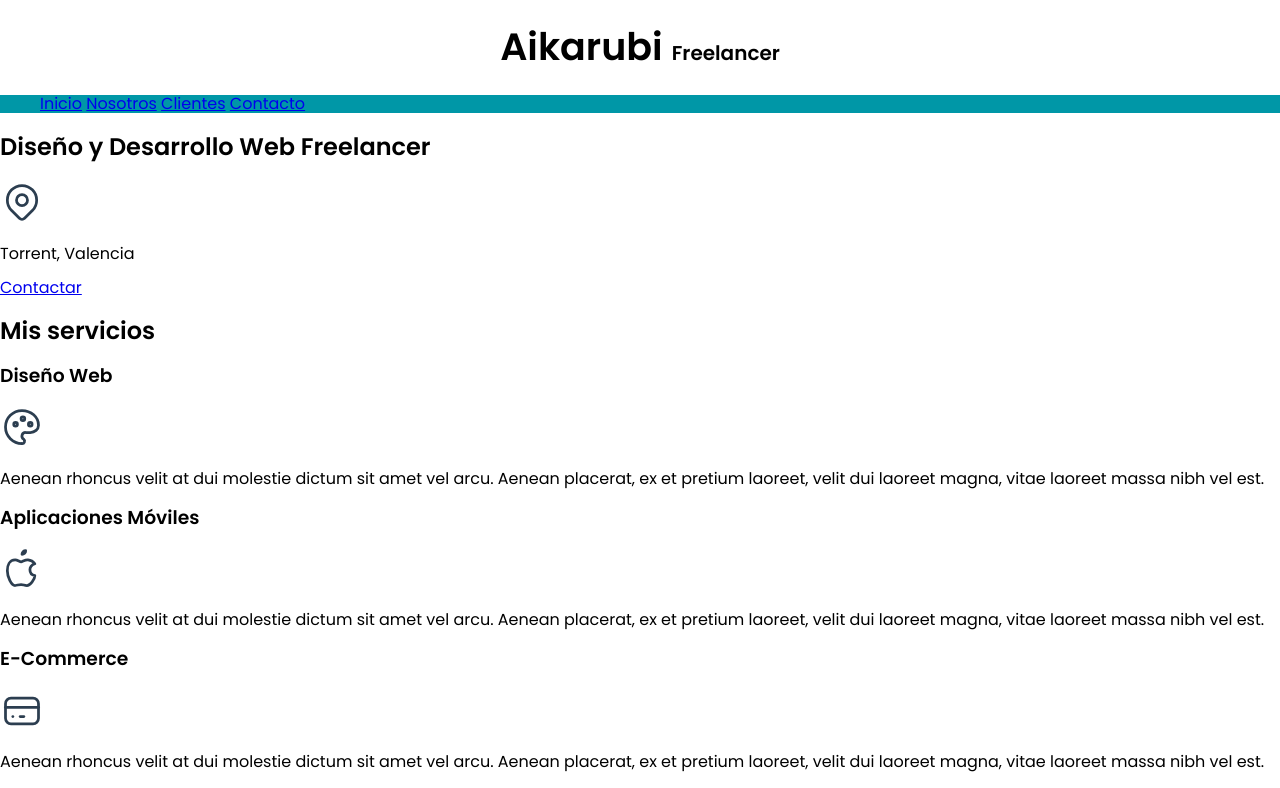
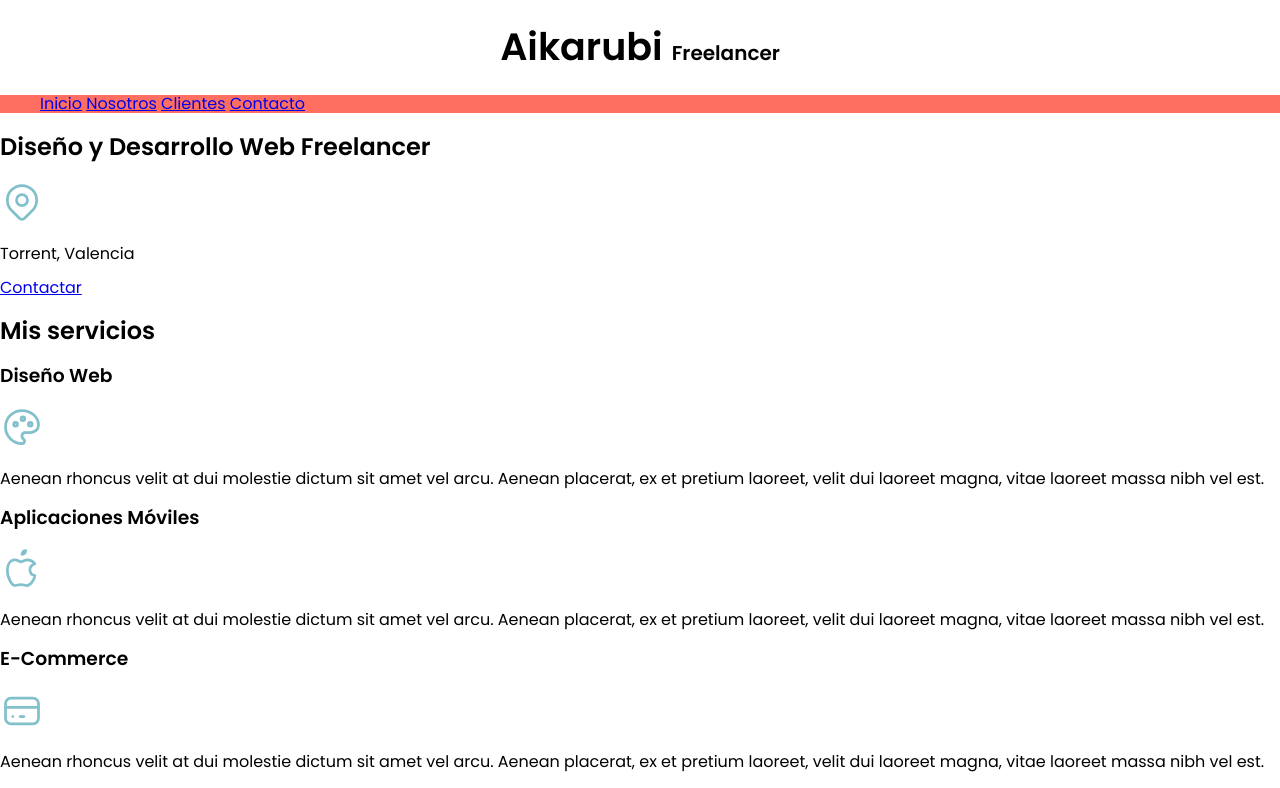
Before and after one commit to Aikarubi/DesingFreelancer, a plain HTML site: page index.html in a window 1280 px wide. Shown: the top 788 px of the page. Drawn offline with Linux system fonts and the light colour scheme.

Commit message:
definicion de varias paletas

```diff
--- a/assets/styles.css
+++ b/assets/styles.css
@@ -1,14 +1,37 @@
-:root {
+/*:root {
     --blanco: #fff;
     --oscuro: #212121;
     --primario: #ffc107;
     --secundario: #0097a7;
     --gris: #757575;
+}*/
+/*--fuente-principal: 3.8rem;*/
+/*
+:root {
+    --blanco: #f9f9f9;
+    --oscuro: #1b1b1b;
+    --primario: #6ab187;
+    --secundario: #ffb347;
+    --gris: #d3d3d3;
+}
+
+:root {
+    --blanco: #f7f7f7;
+    --oscuro: #333333;
+    --primario: #3498db;
+    --secundario: #e74c3c;
+    --gris: #95a5a6;
+}
+*/
+:root {
+    --blanco: #ffffff; /* Blanco puro */
+    --oscuro: #2e2e2e; /* Gris oscuro */
+    --primario: #82c0cc; /* Azul claro */
+    --secundario: #ff6f61; /* Rojo coral */
+    --gris: #b0b0b0; /* Gris medio */
+}
 
 
-    /*--fuente-principal: 3.8rem;*/
-
-}
 
 
 html {
@@ -41,5 +64,5 @@ body {
 }
 
 .navegacion-principal {
-    background-color: var(--secundario);
+
 }
--- a/index.html
+++ b/index.html
@@ -33,7 +33,7 @@
     <section>
         <h2>Diseño y Desarrollo Web Freelancer</h2>
         <svg xmlns="http://www.w3.org/2000/svg" class="icon icon-tabler icon-tabler-map-pin" width="44" height="44"
-            viewBox="0 0 24 24" stroke-width="1.5" stroke="#2c3e50" fill="none" stroke-linecap="round"
+            viewBox="0 0 24 24" stroke-width="1.5" stroke="#82c0cc" fill="none" stroke-linecap="round"
             stroke-linejoin="round">
             <path stroke="none" d="M0 0h24v24H0z" fill="none" />
             <path d="M9 11a3 3 0 1 0 6 0a3 3 0 0 0 -6 0" />
@@ -50,7 +50,7 @@
         <section>
             <h3>Diseño Web</h3>
             <svg xmlns="http://www.w3.org/2000/svg" class="icon icon-tabler icon-tabler-palette" width="44" height="44"
-                viewBox="0 0 24 24" stroke-width="1.5" stroke="#2c3e50" fill="none" stroke-linecap="round"
+                viewBox="0 0 24 24" stroke-width="1.5" stroke="#82c0cc" fill="none" stroke-linecap="round"
                 stroke-linejoin="round">
                 <path stroke="none" d="M0 0h24v24H0z" fill="none" />
                 <path
@@ -66,7 +66,7 @@
         <section>
             <h3>Aplicaciones Móviles</h3>
             <svg xmlns="http://www.w3.org/2000/svg" class="icon icon-tabler icon-tabler-brand-apple" width="44"
-                height="44" viewBox="0 0 24 24" stroke-width="1.5" stroke="#2c3e50" fill="none" stroke-linecap="round"
+                height="44" viewBox="0 0 24 24" stroke-width="1.5" stroke="#82c0cc" fill="none" stroke-linecap="round"
                 stroke-linejoin="round">
                 <path stroke="none" d="M0 0h24v24H0z" fill="none" />
                 <path
@@ -80,7 +80,7 @@
         <section>
             <h3>E-Commerce</h3>
             <svg xmlns="http://www.w3.org/2000/svg" class="icon icon-tabler icon-tabler-credit-card" width="44"
-                height="44" viewBox="0 0 24 24" stroke-width="1.5" stroke="#2c3e50" fill="none" stroke-linecap="round"
+                height="44" viewBox="0 0 24 24" stroke-width="1.5" stroke="#82c0cc" fill="none" stroke-linecap="round"
                 stroke-linejoin="round">
                 <path stroke="none" d="M0 0h24v24H0z" fill="none" />
                 <path d="M3 5m0 3a3 3 0 0 1 3 -3h12a3 3 0 0 1 3 3v8a3 3 0 0 1 -3 3h-12a3 3 0 0 1 -3 -3z" />
```
